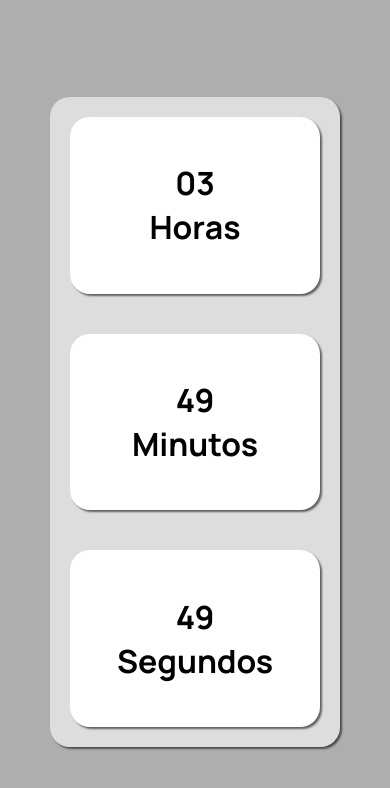
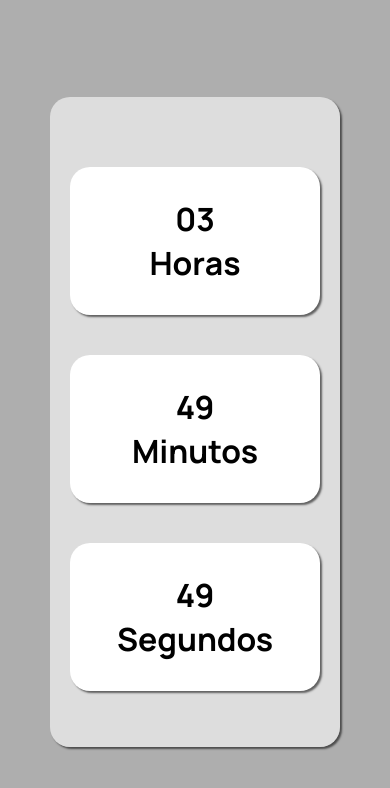
Before and after one commit to AntonioMesquit/my-first-clock-virtual, a plain HTML site: page index.html in a window 390 px wide. Drawn offline with Linux system fonts and the light colour scheme.

Commit message:
Update style.css

```diff
--- a/style.css
+++ b/style.css
@@ -38,6 +38,7 @@ body{
 
     .clock{
 height: 650px;
+padding-block: 50px;
 
    flex-direction: column;
   }
```
